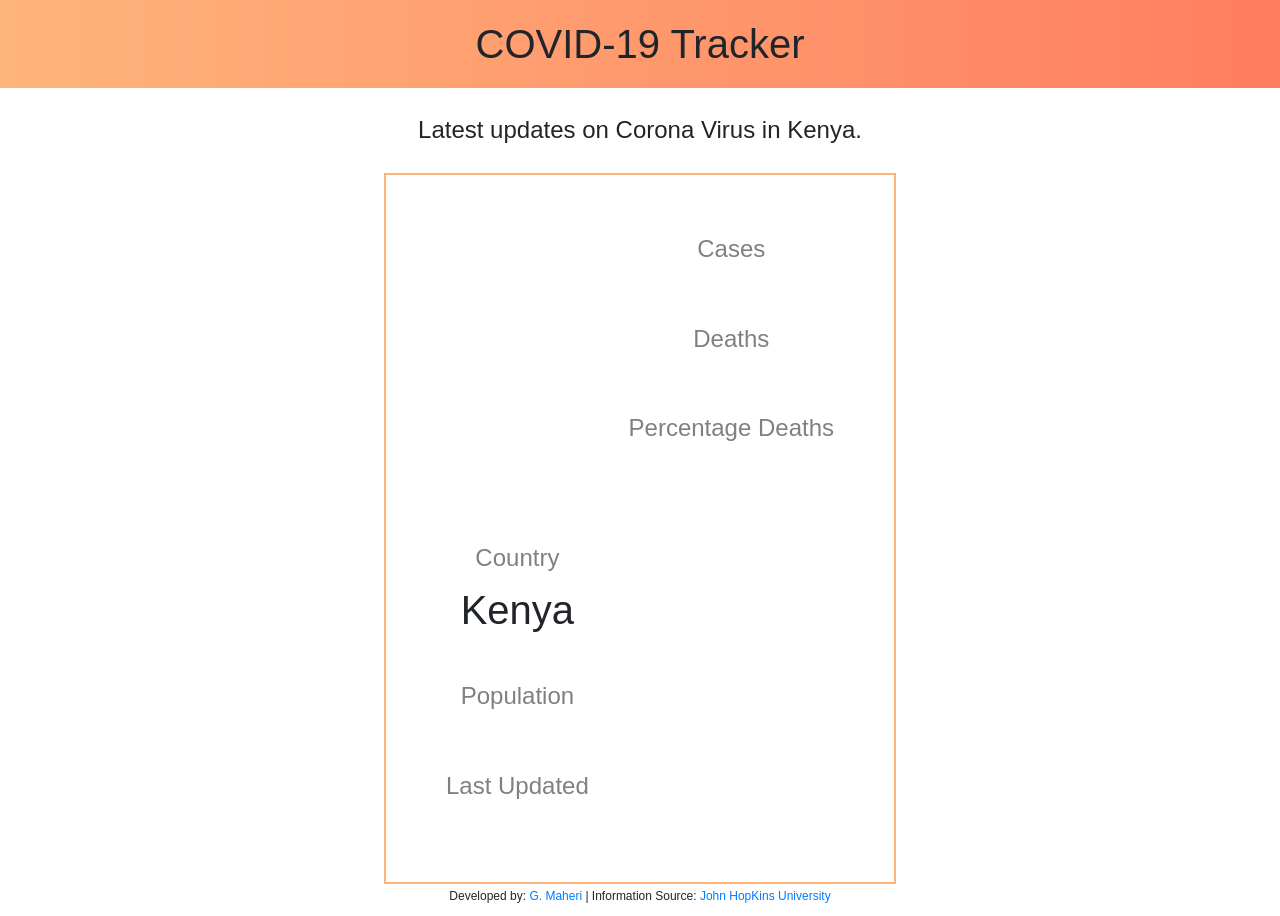
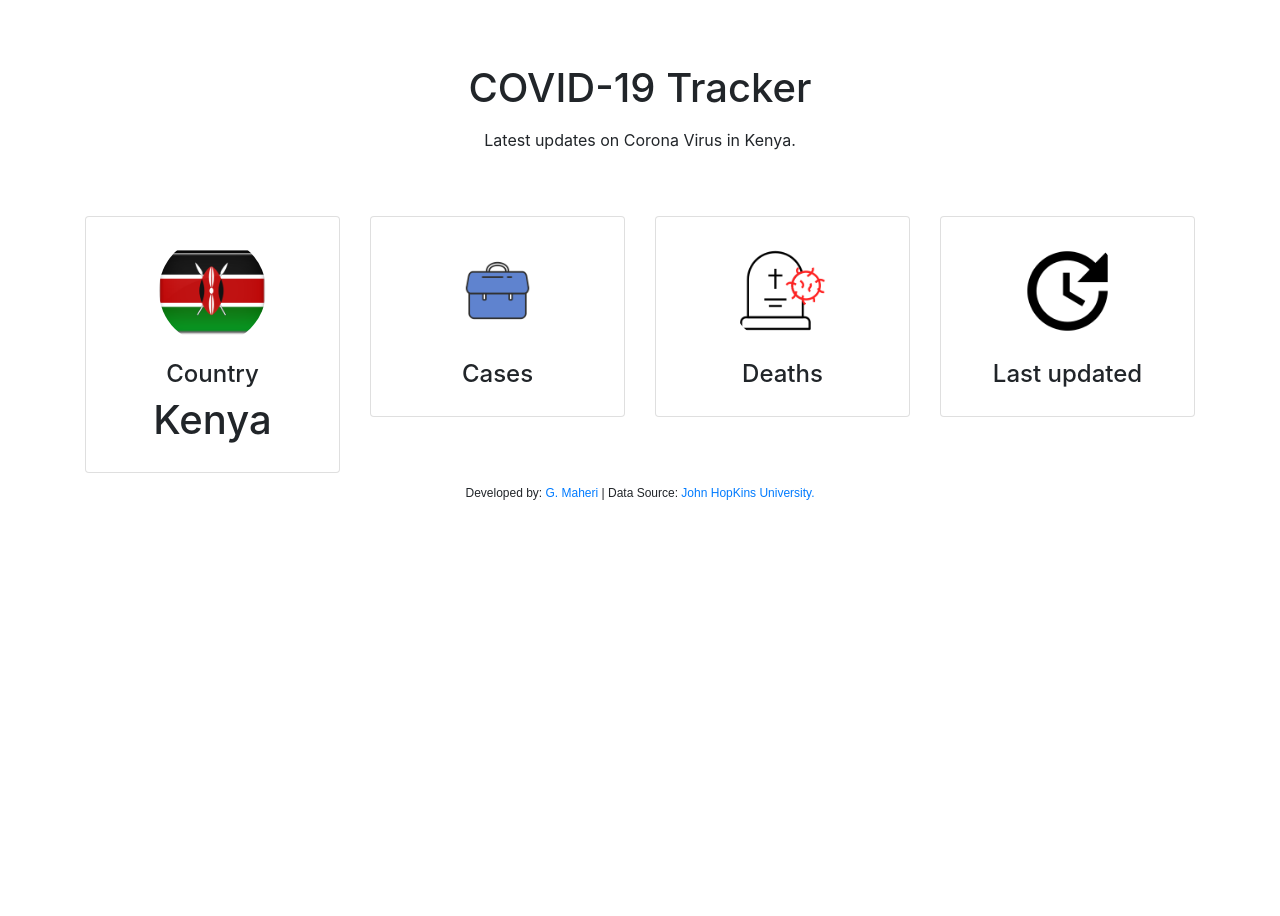
Before and after one commit to gmaheri/covid19-tracker-app, a website: page index.html in a window 1280 px wide. After the commit the page ends 800 px from the top, so only its background shows below. Drawn offline with nearby package versions, Linux system fonts and the light colour scheme; no server answers.

Commit message:
bug fixes

```diff
--- a/app.js
+++ b/app.js
@@ -8,16 +8,16 @@ function getCovidStats() {
 return res.json()
   })
   .then(function(data){
-    const population = data.location.country_population;
+    // const population = data.location.country_population;
     const update = data.location.last_updated;
     const confirmedCases = data.location.latest.confirmed
     const deaths = data.location.latest.deaths
 
-    document.getElementById('population').innerHTML = population.toLocaleString('en');
+    // document.getElementById('population').innerHTML = population.toLocaleString('en');
     document.getElementById('update').innerHTML = update.substr(0,10);
     document.getElementById('cases').innerHTML = confirmedCases.toLocaleString('en');
     document.getElementById('deaths').innerHTML = deaths.toLocaleString('en');
-    document.getElementById('percent').innerHTML = ((Number(deaths)/Number(confirmedCases))*100).toLocaleString("en", {minimumFractionDigits:2, maximumFractionDigits:2}) + "%";
+    // document.getElementById('percent').innerHTML = ((Number(deaths)/Number(confirmedCases))*100).toLocaleString("en", {minimumFractionDigits:2, maximumFractionDigits:2}) + "%";
   })
   .catch(error => console.log(error));
   setTimeout(getCovidStats, 43200000 ) //refesh every after 12 hours
--- a/index.html
+++ b/index.html
@@ -3,37 +3,73 @@
   <head>
     <meta charset="UTF-8">
     <meta name="viewport" content="width=device-width, initial-scale=1.0">
+
       <link rel="stylesheet" href="https://stackpath.bootstrapcdn.com/bootstrap/4.4.1/css/bootstrap.min.css" integrity="sha384-Vkoo8x4CGsO3+Hhxv8T/Q5PaXtkKtu6ug5TOeNV6gBiFeWPGFN9MuhOf23Q9Ifjh" crossorigin="anonymous">
       <link href="https://stackpath.bootstrapcdn.com/font-awesome/4.7.0/css/font-awesome.min.css" rel="stylesheet" integrity="sha384-wvfXpqpZZVQGK6TAh5PVlGOfQNHSoD2xbE+QkPxCAFlNEevoEH3Sl0sibVcOQVnN" crossorigin="anonymous">
+        <link rel="stylesheet" href="css/bootstrap.css">
+        <link rel="stylesheet" href="css/font-awsome.min.css">
+
       <link rel="stylesheet" href="style.css">
       <script type="text/javascript" src=app.js></script>
     <title>Covid19 Tracker</title>
   </head>
   <body>
-    <h1 class="title">COVID-19 Tracker</h1>
-    <h2 class="subtitle">Latest updates on Corona Virus in Kenya.</h2>
-    <div class="data-container">
-      <div class="stats-container">
-        <h4>Cases</h4>
+
+    <section id="data">
+      <div class="container my-3 py-5 text-center">
+        <div class="row mb-5">
+          <div class="col">
+            <h1>COVID-19 Tracker</h1>
+            <p class="mt-3">Latest updates on Corona Virus in Kenya.</p>
+          </div>
+        </div>
+
+        <div class="row">
+
+              <div class="col-lg-3 col-md-6 mb-2">
+                <div class="card">
+                  <div class="card-body">
+                    <img src="img/kenyaflag.png" alt="" class="img-fluid rounded-circle w-50 mb-3">
+                    <h4>Country</h3>
+                    <h1 id="country">Kenya</h1>
+                  </div>
+                </div>
+              </div>
+
+              <div class="col-lg-3 col-md-6 mb-2">
+                <div class="card">
+                  <div class="card-body">
+                  <img src="img/cases.png" alt="" class="img-fluid rounded-circle w-50 mb-3">
+                  <h4>Cases</h3>
                   <h1 id="cases"></h1>
-        <h4>Deaths</h4>
+                  </div>
+                </div>
+              </div>
+
+            <div class="col-lg-3 col-md-6 mb-2">
+              <div class="card">
+                <div class="card-body">
+                <img src="img/death.png" alt="" class="img-fluid rounded-circle w-50 mb-3">
+                <h4>Deaths</h3>
                 <h1 id="deaths"></h1>
-        <h4>Percentage Deaths</h4>
-        <h1 id="percent"></h1>
                 </div>
-      <div class="location-container">
-        <h4>Country</h4>
-        <h1 id="country">Kenya</h1>
-        <h4>Population</h4>
-        <h1 id="population"></h1>
-        <h4>Last Updated</h4>
+              </div>
+            </div>
+
+            <div class="col-lg-3 col-md-6 mb-3">
+              <div class="card">
+                <div class="card-body">
+                <img src="img/update.png" alt="" class="img-fluid rounded-circle w-50 mb-3">
+                <h4>Last updated</h3>
                 <h1 id="update"></h1>
                 </div>
               </div>
-    <h1 class="footer"> Developed by:<a href="https://twitter.com/gmaheri" target="_blank"> G. Maheri</a>  | Information Source: <a href="https://systems.jhu.edu/research/public-health/ncov" target="_blank">John HopKins University</a></h1>
+            </div>
 
-
-
+        </div>
+        <h1 class="footer"> Developed by:<a href="https://twitter.com/gmaheri" target="_blank"> G. Maheri</a>  | Data Source: <a href="https://systems.jhu.edu/research/public-health/ncov" target="_blank">John HopKins University.</a></h1>
+      </div>
+    </section>
 
 
     <!-- <script src="https://code.jquery.com/jquery-3.4.1.slim.min.js" integrity="sha384-J6qa4849blE2+poT4WnyKhv5vZF5SrPo0iEjwBvKU7imGFAV0wwj1yYfoRSJoZ+n" crossorigin="anonymous"></script>
--- a/style.css
+++ b/style.css
@@ -1,12 +1,40 @@
-*{
+/*{
   margin: o;
   padding: o;
 }
-
-html{
+body{
+  font-family: 'Raleway', sans-serif;
+  font-size: 14px;
+  font-weight: 400;
+  color: #777;
+}
+*/
+/* html{
   height: 100;
   width: 100;
+} */
+/*
+#data img {
+  margin-top: -50px;
 }
+
+#data .card {
+  border-radius: 0;
+  box-shadow: 5px 5px 15px #e74c3c;
+  transition: all 0.3s ease-in;
+  -webkit-transition: all 0.3s ease-in;
+  -moz-transition: all 0.3s ease-in;
+}
+
+#data .card:hover {
+  background: #e74c3c;
+  color: #fff;
+  border-radius: 5px;
+  border: none;
+  box-shadow: 5px 5px 10px #9E9E9E;
+
+}
+
 h1, h2 {
   font-family: sans-serif;
   font-weight: 300;
@@ -48,7 +76,7 @@ h4{
   padding-right: 20px;
   padding-left: 20px;
   padding-bottom: 5px;
-}
+} */
 .footer{
   font-family: sans-serif;
   bottom: 0;
```
Also changed, not shown: img/cases.png (added), img/death.png (added), img/kenyaflag.png (added), img/percent.png (added), img/population.png (added), img/update.png (added). Lines whose indentation alone changed are shown as unchanged.
